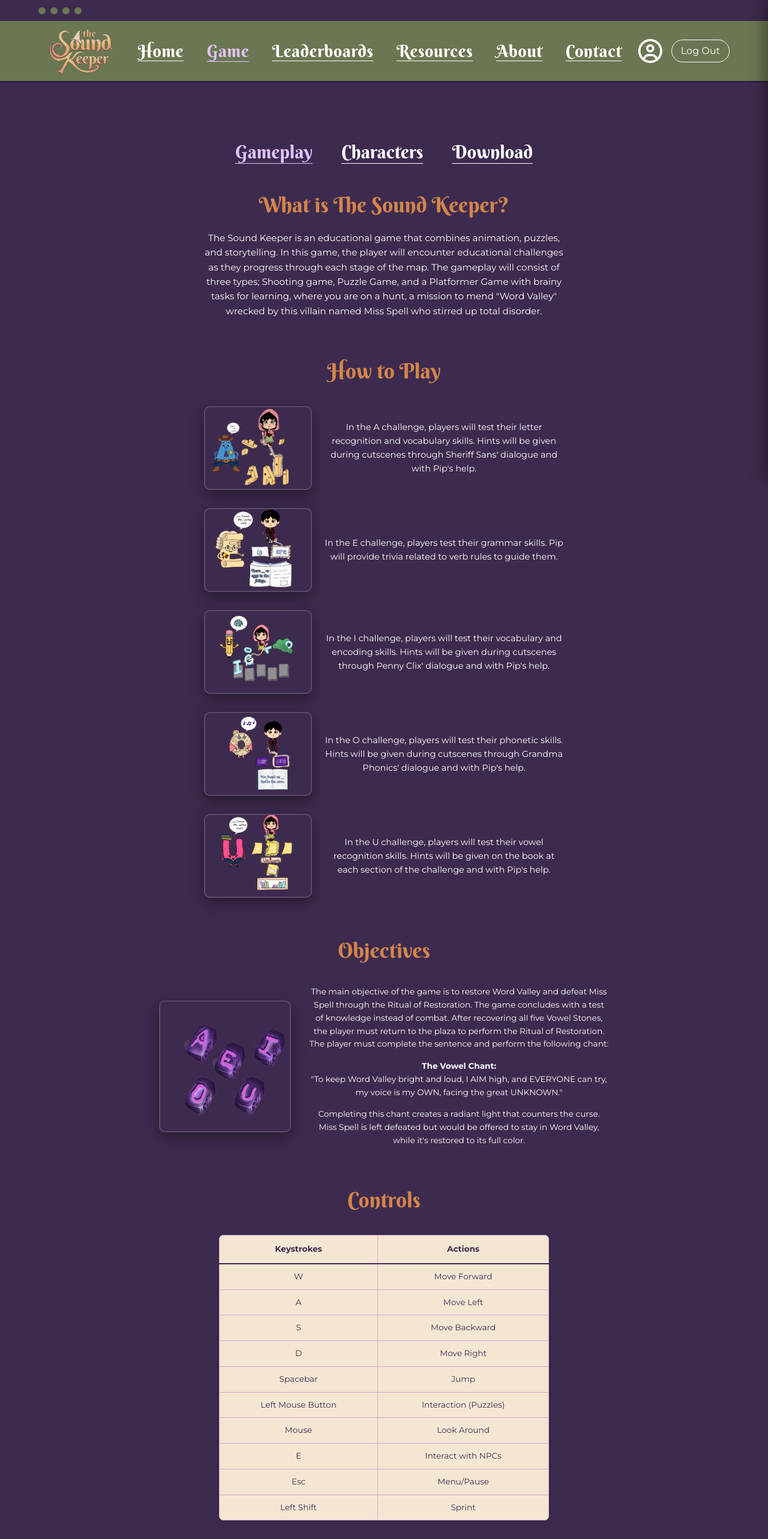
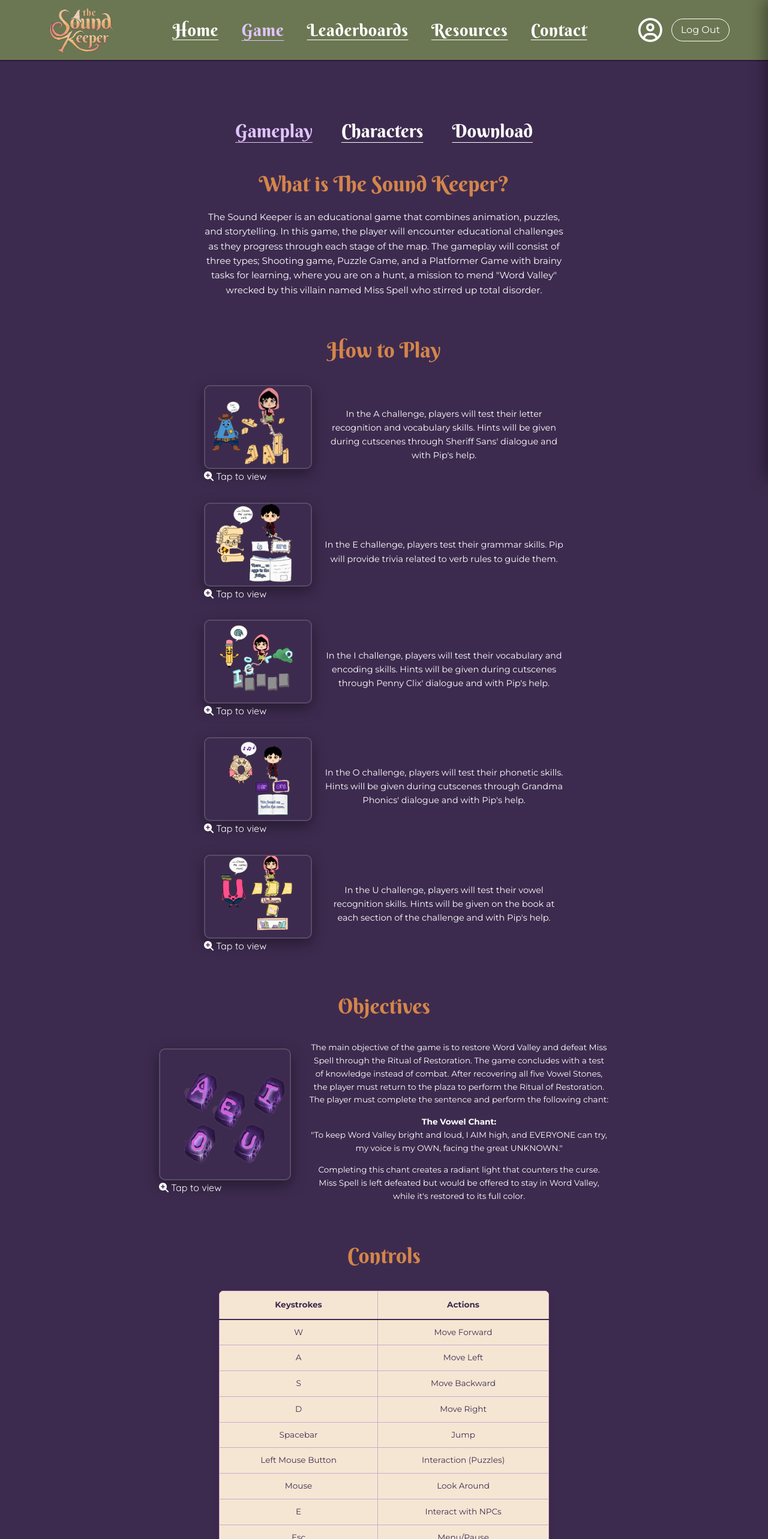
Before and after one commit to eldestdaughterr11/Magic-Reader-New-Game-Site, a React (Vite) app: page /game/gameplay in a window 1280 px wide. Shown: the top 2566 px of the page at 60% size. Built offline with nearby package versions, Linux system fonts and the light colour scheme; no server answers; the database is empty; sample sign-in values are in the browser's storage.

Commit message:
feat: link play now, implement lightbox zoom, add purple bg for transparent characters, enforce resource sorting, remove about section, and clean footer contact

```diff
--- a/src/App.jsx
+++ b/src/App.jsx
@@ -29,7 +29,7 @@ function App() {
         {/* Wrap MainLayout with ProtectedRoute so you can't access /home without logging in */}
         <Route element={<ProtectedRoute><MainLayout /></ProtectedRoute>}>
           <Route path="/home" element={<Home />} />
-          <Route path="/about" element={<About />} />
+          {/* <Route path="/about" element={<About />} /> */}
           <Route path="/contact" element={<Contact />} />
           <Route path="/leaderboards" element={<Leaderboards />} />
           <Route path="/resources" element={<Resources />} />
--- a/src/index.css
+++ b/src/index.css
@@ -54,26 +54,7 @@ body {
     flex: 1;
 }
 
-/* Top Bar */
-.top-bar {
-    background-color: var(--primary-bg);
-    height: 35px;
-    display: flex;
-    align-items: center;
-    padding: 0 5%;
-}
 
-.dots {
-    display: flex;
-    gap: 8px;
-}
-
-.dots span {
-    width: 12px;
-    height: 12px;
-    background-color: var(--header-footer-bg);
-    border-radius: 50%;
-}
 
 header {
     background-color: var(--header-footer-bg);
@@ -418,6 +399,25 @@ footer {
 .character-row:nth-child(6) .sprite-cell {
     width: 150px;
     height: 180px;
+}
+
+/* Subtle bg for Archmage, Sylla Bella, Sheriff Sans sprites (transparent PNGs) */
+.character-row:nth-child(4) .sprite-cell,
+.character-row:nth-child(6) .sprite-cell,
+.character-row:nth-child(7) .sprite-cell {
+    background: linear-gradient(135deg, rgba(82, 38, 115, 0.6) 0%, rgba(57, 18, 93, 0.7) 100%);
+    border: 2px solid rgba(224, 195, 252, 0.35);
+    border-radius: 10px;
+    box-shadow: 0 4px 15px rgba(139, 92, 246, 0.15), inset 0 0 10px rgba(139, 92, 246, 0.2);
+    transition: border-color 0.3s ease, box-shadow 0.3s ease, transform 0.3s ease;
+}
+
+.character-row:nth-child(4) .sprite-cell:hover,
+.character-row:nth-child(6) .sprite-cell:hover,
+.character-row:nth-child(7) .sprite-cell:hover {
+    border-color: rgba(224, 195, 252, 0.85);
+    box-shadow: 0 6px 20px rgba(139, 92, 246, 0.35), inset 0 0 15px rgba(139, 92, 246, 0.3);
+    transform: translateY(-2px);
 }
 
 /* Town Governors (House A, E, I, O, U) and Teacher rows — 7th to 12th rows */
--- a/src/layouts/AuthLayout.jsx
+++ b/src/layouts/AuthLayout.jsx
@@ -63,9 +63,7 @@ function AuthLayout() {
               <li>
                 <Link to="/leaderboards">Leaderboards</Link>
               </li>
-              <li>
-                <Link to="/about">About</Link>
-              </li>
+
             </ul>
           </div>
           <div className="footer-col">
@@ -95,9 +93,7 @@ function AuthLayout() {
               <li>
                 <a href="mailto:dreampixels2026@gmail.com">dreampixels2026@gmail.com</a>
               </li>
-              <li>
-                <Link to="/contact">Social Media</Link>
-              </li>
+
             </ul>
           </div>
         </div>
--- a/src/layouts/MainLayout.jsx
+++ b/src/layouts/MainLayout.jsx
@@ -18,14 +18,6 @@ function MainLayout() {
 
   return (
     <>
-      <div className="top-bar">
-        <div className="dots">
-          <span></span>
-          <span></span>
-          <span></span>
-          <span></span>
-        </div>
-      </div>
       <header>
         <Link to="/home" className="logo-link" onClick={() => setIsMenuOpen(false)}>
           <img
@@ -66,12 +58,7 @@ function MainLayout() {
           >
             Resources
           </Link>
-          <Link
-            to="/about"
-            className={currentPath.includes('/about') ? 'active' : ''}
-          >
-            About
-          </Link>
+
           <Link
             to="/contact"
             className={currentPath.includes('/contact') ? 'active' : ''}
@@ -133,13 +120,7 @@ function MainLayout() {
           >
             Resources
           </Link>
-          <Link
-            to="/about"
-            className={currentPath.includes('/about') ? 'active' : ''}
-            onClick={() => setIsMenuOpen(false)}
-          >
-            About
-          </Link>
+
           <Link
             to="/contact"
             className={currentPath.includes('/contact') ? 'active' : ''}
@@ -208,9 +189,7 @@ function MainLayout() {
               <li>
                 <Link to="/leaderboards">Leaderboards</Link>
               </li>
-              <li>
-                <Link to="/about">About</Link>
-              </li>
+
             </ul>
           </div>
           <div className="footer-col">
@@ -240,9 +219,6 @@ function MainLayout() {
               <li>
                 <a href="mailto:dreampixels2026@gmail.com">dreampixels2026@gmail.com</a>
               </li>
-              <li>
-                <Link to="/contact">Social Media</Link>
-              </li>
             </ul>
           </div>
         </div>
--- a/src/pages/Home.jsx
+++ b/src/pages/Home.jsx
@@ -34,7 +34,7 @@ function Home() {
       </div>
 
       <div style={{ textAlign: 'center', marginTop: '40px', marginBottom: '40px' }}>
-        <Link to="/game/gameplay" className="btn" style={{ padding: '15px 60px' }}>PLAY NOW</Link>
+        <Link to="/game/download" className="btn" style={{ padding: '15px 60px' }}>PLAY NOW</Link>
       </div>
     </>
   );
--- a/src/pages/Resources.jsx
+++ b/src/pages/Resources.jsx
@@ -208,7 +208,31 @@ function Resources() {
         }}
       >
         {resourceCategories.map((category, index) => {
-          const categoryLessons = cmsLessons.filter(l => (l.category || 'Vocabulary Guide') === category);
+          const categoryLessons = cmsLessons
+            .filter(l => (l.category || 'Vocabulary Guide') === category)
+            .sort((a, b) => {
+              // 1. Sort by explicit order field first
+              const orderA = a.order !== undefined ? parseInt(a.order, 10) : null;
+              const orderB = b.order !== undefined ? parseInt(b.order, 10) : null;
+
+              if (orderA !== null && orderB !== null) {
+                if (orderA !== orderB) return orderA - orderB;
+              } else if (orderA !== null) {
+                return -1;
+              } else if (orderB !== null) {
+                return 1;
+              }
+
+              // 2. Extract lesson number from title (e.g. "Lesson 1", "Lesson 2", etc.)
+              const matchA = (a.title || '').match(/(\d+)/);
+              const matchB = (b.title || '').match(/(\d+)/);
+              const numA = matchA ? parseInt(matchA[1], 10) : Infinity;
+              const numB = matchB ? parseInt(matchB[1], 10) : Infinity;
+              if (numA !== numB) return numA - numB;
+
+              // 3. Fallback: alphabetical by title
+              return (a.title || '').localeCompare(b.title || '');
+            });
 
           return (
             <div key={category} style={{ width: '100%' }}>
--- a/src/pages/game/Gameplay.jsx
+++ b/src/pages/game/Gameplay.jsx
@@ -1,6 +1,33 @@
+import { useState } from 'react';
 import { Link } from 'react-router-dom';
 
 function Gameplay() {
+  const [lightboxSrc, setLightboxSrc] = useState(null);
+  const [isZoomed, setIsZoomed] = useState(false);
+  const [zoomOrigin, setZoomOrigin] = useState({ x: 50, y: 50 });
+
+  const openLightbox = (src) => {
+    setLightboxSrc(src);
+    setIsZoomed(false);
+  };
+  const closeLightbox = () => {
+    setLightboxSrc(null);
+    setIsZoomed(false);
+  };
+
+  const handleMouseMove = (e) => {
+    if (!isZoomed) return;
+    const rect = e.currentTarget.getBoundingClientRect();
+    const x = ((e.clientX - rect.left) / rect.width) * 100;
+    const y = ((e.clientY - rect.top) / rect.height) * 100;
+    setZoomOrigin({ x, y });
+  };
+
+  const toggleZoom = (e) => {
+    e.stopPropagation();
+    setIsZoomed(!isZoomed);
+  };
+
   return (
     <div style={{ maxWidth: '1000px', margin: '0 auto', padding: '40px 20px', color: '#fff' }}>
 
@@ -25,60 +52,34 @@ function Gameplay() {
 
         <div style={{ display: 'flex', flexDirection: 'column', gap: '30px' }}>
 
-          <div className="responsive-flex-row" style={{ gap: '20px' }}>
+          {[
+            { src: '/images/gameplay/challenge-a.png', alt: 'A Challenge Gameplay', desc: "In the A challenge, players will test their letter recognition and vocabulary skills. Hints will be given during cutscenes through Sheriff Sans' dialogue and with Pip's help." },
+            { src: '/images/gameplay/challenge-e.png', alt: 'E Challenge Gameplay', desc: "In the E challenge, players test their grammar skills. Pip will provide trivia related to verb rules to guide them." },
+            { src: '/images/gameplay/challenge-i.png', alt: 'I Challenge Gameplay', desc: "In the I challenge, players will test their vocabulary and encoding skills. Hints will be given during cutscenes through Penny Clix' dialogue and with Pip's help." },
+            { src: '/images/gameplay/challenge-o.png', alt: 'O Challenge Gameplay', desc: "In the O challenge, players will test their phonetic skills. Hints will be given during cutscenes through Grandma Phonics' dialogue and with Pip's help." },
+            { src: '/images/gameplay/challenge-u.png', alt: 'U Challenge Gameplay', desc: "In the U challenge, players will test their vowel recognition skills. Hints will be given on the book at each section of the challenge and with Pip's help." },
+          ].map((item) => (
+            <div key={item.src} className="responsive-flex-row" style={{ gap: '20px' }}>
+              <div
+                className="gameplay-img-wrapper"
+                onClick={() => openLightbox(item.src)}
+                style={{ position: 'relative', cursor: 'zoom-in', flexShrink: 0 }}
+              >
                 <img
-              src="/images/gameplay/challenge-a.png"
-              alt="A Challenge Gameplay"
+                  src={item.src}
+                  alt={item.alt}
                   className="gameplay-challenge-img"
                 />
+                <span className="tap-to-enlarge-hint">
+                  <i className="fa-solid fa-magnifying-glass-plus" style={{ marginRight: '4px' }}></i>
+                  Tap to view
+                </span>
+              </div>
               <p style={{ flex: '1', maxWidth: '400px', fontFamily: 'Montserrat, sans-serif', fontSize: '0.9rem', textAlign: 'center' }}>
-              In the A challenge, players will test their letter recognition and vocabulary skills. Hints will be given during cutscenes through Sheriff Sans' dialogue and with Pip's help.
+                {item.desc}
               </p>
             </div>
-
-          <div className="responsive-flex-row" style={{ gap: '20px' }}>
-            <img
-              src="/images/gameplay/challenge-e.png"
-              alt="E Challenge Gameplay"
-              className="gameplay-challenge-img"
-            />
-            <p style={{ flex: '1', maxWidth: '400px', fontFamily: 'Montserrat, sans-serif', fontSize: '0.9rem', textAlign: 'center' }}>
-              In the E challenge, players test their grammar skills. Pip will provide trivia related to verb rules to guide them.
-            </p>
-          </div>
-
-          <div className="responsive-flex-row" style={{ gap: '20px' }}>
-            <img
-              src="/images/gameplay/challenge-i.png"
-              alt="I Challenge Gameplay"
-              className="gameplay-challenge-img"
-            />
-            <p style={{ flex: '1', maxWidth: '400px', fontFamily: 'Montserrat, sans-serif', fontSize: '0.9rem', textAlign: 'center' }}>
-              In the I challenge, players will test their vocabulary and encoding skills. Hints will be given during cutscenes through Penny Clix' dialogue and with Pip's help.
-            </p>
-          </div>
-
-          <div className="responsive-flex-row" style={{ gap: '20px' }}>
-            <img
-              src="/images/gameplay/challenge-o.png"
-              alt="O Challenge Gameplay"
-              className="gameplay-challenge-img"
-            />
-            <p style={{ flex: '1', maxWidth: '400px', fontFamily: 'Montserrat, sans-serif', fontSize: '0.9rem', textAlign: 'center' }}>
-              In the O challenge, players will test their phonetic skills. Hints will be given during cutscenes through Grandma Phonics' dialogue and with Pip's help.
-            </p>
-          </div>
-
-          <div className="responsive-flex-row" style={{ gap: '20px' }}>
-            <img
-              src="/images/gameplay/challenge-u.png"
-              alt="U Challenge Gameplay"
-              className="gameplay-challenge-img"
-            />
-            <p style={{ flex: '1', maxWidth: '400px', fontFamily: 'Montserrat, sans-serif', fontSize: '0.9rem', textAlign: 'center' }}>
-              In the U challenge, players will test their vowel recognition skills. Hints will be given on the book at each section of the challenge and with Pip's help.
-            </p>
-          </div>
+          ))}
 
         </div>
       </div>
@@ -88,12 +89,22 @@ function Gameplay() {
         <h2 className="section-title" style={{ color: '#d4854a', fontSize: '2.2rem', marginBottom: '30px' }}>Objectives</h2>
 
         <div className="responsive-flex-row" style={{ gap: '30px' }}>
+          <div
+            className="gameplay-img-wrapper"
+            onClick={() => openLightbox('/images/gameplay/vowel-stones.png')}
+            style={{ position: 'relative', cursor: 'zoom-in', flexShrink: 0 }}
+          >
             <img
               src="/images/gameplay/vowel-stones.png"
               alt="Vowel Stones"
               className="gameplay-challenge-img"
               style={{ width: '220px', height: '220px', objectFit: 'contain' }}
             />
+            <span className="tap-to-enlarge-hint">
+              <i className="fa-solid fa-magnifying-glass-plus" style={{ marginRight: '4px' }}></i>
+              Tap to view
+            </span>
+          </div>
           <div style={{ flex: '1', maxWidth: '500px', fontFamily: 'Montserrat, sans-serif', fontSize: '0.85rem', textAlign: 'center', lineHeight: '1.6' }}>
             <p style={{ marginBottom: '15px' }}>The main objective of the game is to restore Word Valley and defeat Miss Spell through the Ritual of Restoration. The game concludes with a test of knowledge instead of combat. After recovering all five Vowel Stones, the player must return to the plaza to perform the Ritual of Restoration. The player must complete the sentence and perform the following chant:</p>
 
@@ -128,22 +139,94 @@ function Gameplay() {
                 </tr>
               </thead>
               <tbody>
-                <tr><td style={{ padding: '10px', border: '1px solid #d1a7d1' }}>W</td><td style={{ padding: '10px', border: '1px solid #d1a7d1' }}>Move Forward</td></tr>
-                <tr><td style={{ padding: '10px', border: '1px solid #d1a7d1' }}>A</td><td style={{ padding: '10px', border: '1px solid #d1a7d1' }}>Move Left</td></tr>
-                <tr><td style={{ padding: '10px', border: '1px solid #d1a7d1' }}>S</td><td style={{ padding: '10px', border: '1px solid #d1a7d1' }}>Move Backward</td></tr>
-                <tr><td style={{ padding: '10px', border: '1px solid #d1a7d1' }}>D</td><td style={{ padding: '10px', border: '1px solid #d1a7d1' }}>Move Right</td></tr>
-                <tr><td style={{ padding: '10px', border: '1px solid #d1a7d1' }}>Spacebar</td><td style={{ padding: '10px', border: '1px solid #d1a7d1' }}>Jump</td></tr>
-                <tr><td style={{ padding: '10px', border: '1px solid #d1a7d1' }}>Left Mouse Button</td><td style={{ padding: '10px', border: '1px solid #d1a7d1' }}>Interaction (Puzzles)</td></tr>
-                <tr><td style={{ padding: '10px', border: '1px solid #d1a7d1' }}>Mouse</td><td style={{ padding: '10px', border: '1px solid #d1a7d1' }}>Look Around</td></tr>
-                <tr><td style={{ padding: '10px', border: '1px solid #d1a7d1' }}>E</td><td style={{ padding: '10px', border: '1px solid #d1a7d1' }}>Interact with NPCs</td></tr>
-                <tr><td style={{ padding: '10px', border: '1px solid #d1a7d1' }}>Esc</td><td style={{ padding: '10px', border: '1px solid #d1a7d1' }}>Menu/Pause</td></tr>
-                <tr><td style={{ padding: '10px', border: '1px solid #d1a7d1' }}>Left Shift</td><td style={{ padding: '10px', border: '1px solid #d1a7d1' }}>Sprint</td></tr>
+                {[
+                  ['W', 'Move Forward'], ['A', 'Move Left'], ['S', 'Move Backward'], ['D', 'Move Right'],
+                  ['Spacebar', 'Jump'], ['Left Mouse Button', 'Interaction (Puzzles)'],
+                  ['Mouse', 'Look Around'], ['E', 'Interact with NPCs'],
+                  ['Esc', 'Menu/Pause'], ['Left Shift', 'Sprint'],
+                ].map(([key, action]) => (
+                  <tr key={key}>
+                    <td style={{ padding: '10px', border: '1px solid #d1a7d1' }}>{key}</td>
+                    <td style={{ padding: '10px', border: '1px solid #d1a7d1' }}>{action}</td>
+                  </tr>
+                ))}
               </tbody>
             </table>
           </div>
         </div>
       </div>
 
+      {/* Lightbox Modal */}
+      {lightboxSrc && (
+        <div
+          onClick={closeLightbox}
+          style={{
+            position: 'fixed',
+            top: 0, left: 0, right: 0, bottom: 0,
+            backgroundColor: 'rgba(0,0,0,0.92)',
+            display: 'flex',
+            flexDirection: 'column',
+            alignItems: 'center',
+            justifyContent: 'center',
+            zIndex: 2000,
+            cursor: 'zoom-out',
+            padding: '20px'
+          }}
+        >
+          <button
+            onClick={closeLightbox}
+            style={{
+              position: 'absolute', top: '20px', right: '24px',
+              background: 'none', border: 'none', color: '#fff',
+              fontSize: '2rem', cursor: 'pointer', lineHeight: 1,
+              zIndex: 2001
+            }}
+          >✕</button>
+
+          <div
+            style={{
+              position: 'relative',
+              overflow: 'hidden',
+              borderRadius: '10px',
+              boxShadow: '0 0 40px rgba(0,0,0,0.9)',
+              maxWidth: '90vw',
+              maxHeight: '80vh',
+            }}
+            onClick={(e) => e.stopPropagation()}
+          >
+            <img
+              src={lightboxSrc}
+              alt="Full view"
+              onClick={toggleZoom}
+              onMouseMove={handleMouseMove}
+              style={{
+                display: 'block',
+                maxWidth: '90vw',
+                maxHeight: '80vh',
+                objectFit: 'contain',
+                cursor: isZoomed ? 'zoom-out' : 'zoom-in',
+                transition: isZoomed ? 'none' : 'transform 0.3s ease, transform-origin 0.3s ease',
+                transform: isZoomed ? 'scale(2.2)' : 'scale(1)',
+                transformOrigin: `${zoomOrigin.x}% ${zoomOrigin.y}%`
+              }}
+            />
+          </div>
+
+          <p style={{
+            color: '#e8c97c',
+            marginTop: '15px',
+            fontFamily: 'Montserrat, sans-serif',
+            fontSize: '0.85rem',
+            textAlign: 'center',
+            pointerEvents: 'none',
+            textShadow: '0 2px 4px rgba(0,0,0,0.8)'
+          }}>
+            <i className="fa-solid fa-magnifying-glass" style={{ marginRight: '6px' }}></i>
+            {isZoomed ? "Move mouse to explore details. Click image to Zoom Out." : "Click image to Zoom In & inspect details."}
+          </p>
+        </div>
+      )}
+
     </div>
   );
 }
```
Also changed, not shown: src/pages/Contact.jsx (+5 -21 lines), src/pages/admin/AdminLessons.jsx (+44 -10 lines). Lines whose indentation alone changed are shown as unchanged.
